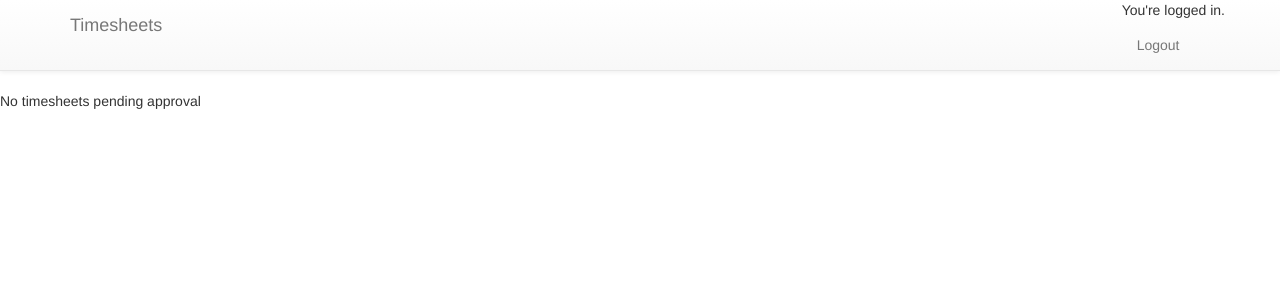
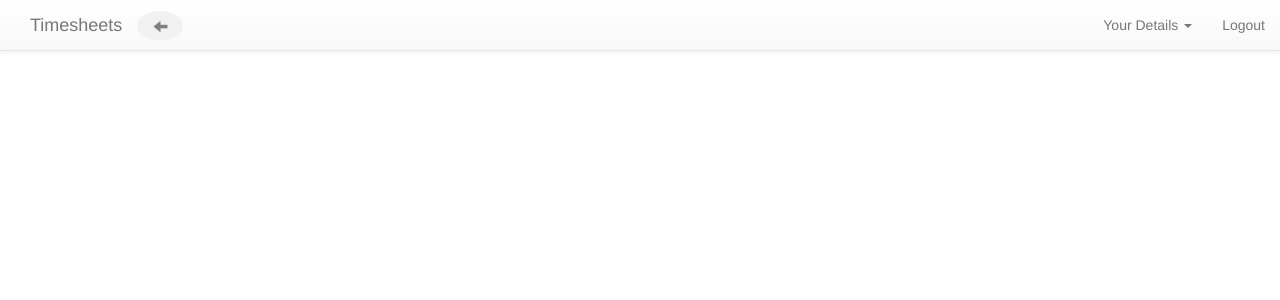
Before and after one commit to FinCampbell/zsheets, a Django app: page /zapp/approve_timesheets/ in a window 1280 px wide. Shown: the top 300 px of the page. Run offline with Django 3.2, Linux system fonts and the light colour scheme; a user stored in the database is signed in; data comes from the database, SQL or seed files in the repository; some libraries are stand-ins or nearby versions.

Commit message:
Updated base.html

```diff
--- a/zsheets/templates/zapp/base.html
+++ b/zsheets/templates/zapp/base.html
@@ -5,36 +5,46 @@
         <title>{% block title %}Home {% endblock title %} | Timesheets</title>
         <link rel="stylesheet" href="//maxcdn.bootstrapcdn.com/bootstrap/3.2.0/css/bootstrap.min.css">
         <link rel="stylesheet" href="//maxcdn.bootstrapcdn.com/bootstrap/3.2.0/css/bootstrap-theme.min.css">
+        <link rel="stylesheet" href="https://maxcdn.bootstrapcdn.com/bootstrap/3.4.0/css/bootstrap.min.css">
+        <script src="https://ajax.googleapis.com/ajax/libs/jquery/3.4.1/jquery.min.js"></script>
+        <script src="https://maxcdn.bootstrapcdn.com/bootstrap/3.4.1/js/bootstrap.min.js"></script>
 
 
     {# Navigation Menu #}
   {%block header%}
     <header>
-        <div class="navbar navbar-default navbar-static-top
-        {% block nav-style %}{% endblock %}">
-            <div class="container p-none">
+      <nav class="navbar navbar-default navbar-fixed-top">
+        <div class="container-fluid">
           <div class="navbar-header">
-                    <button type="button" class="navbar-toggle"
-                            data-toggle="collapse"
-                            data-target=".navbar-collapse">
+            <button type="button" class="navbar-toggle" data-toggle="collapse" data-target="#myNavbar">
               <span class="icon-bar"></span>
               <span class="icon-bar"></span>
               <span class="icon-bar"></span>
             </button>
-                    <p class="navbar-brand">Timesheets</p>
+
+              <a class="navbar-brand">Timesheets</a>
+              {%block BackButton%}<a class="previousButton glyphicon" href="{% url 'user_dashboard'%}" title="Back to Dashboard">
+                &#xe091;</a>{%endblock BackButton%}
           </div>
-                <div class="collapse navbar-collapse">
+
+          <!-- can collapse -->
+          <div class="collapse navbar-collapse" id="myNavbar">
             <ul class="nav navbar-nav navbar-right">
+              <li class="dropdown">
+                <a class="dropdown-toggle" data-toggle="dropdown">Your Details <span class="caret"></span></a>
+                    <ul class="dropdown-menu">
+                      <li><p>Your User ID: {{user.id}} <br> Your Manager: {{ user.employee.manager }} </p></li>
+                    </ul>
+              </li>
+
               {% if user.is_authenticated %}
-                            <li>You're logged in.<a href="{% url 'logout'%}">Logout</a></li>
-                        {% else %}
-                            <li><a href="">Login</a></li>
-                            <!-- <li><a href="" class="p-r-none">Sign Up</a></li>  -->
+                  <li><a href="{% url 'logout'%}">Logout</a></li>
               {% endif %}
             </ul>
           </div>
+
         </div>
-        </div>
+      </nav>
     </header>
  {%endblock header%}
 
@@ -47,3 +57,21 @@
 
 </body>
 </html>
+
+
+<style>
+.previousButton {
+  background-color: #f1f1f1;
+  color: Grey;
+  border-radius: 70%;
+  text-decoration: none;
+  display: inline-block;
+  padding: 8px 16px;
+  margin-top: 10px}
+
+.navbar>.container .navbar-brand, .navbar>.container-fluid .navbar-brand {
+    margin-left: 0;
+    margin-right: 0;
+}
+
+</style>
```
Lines whose indentation alone changed are shown as unchanged.
